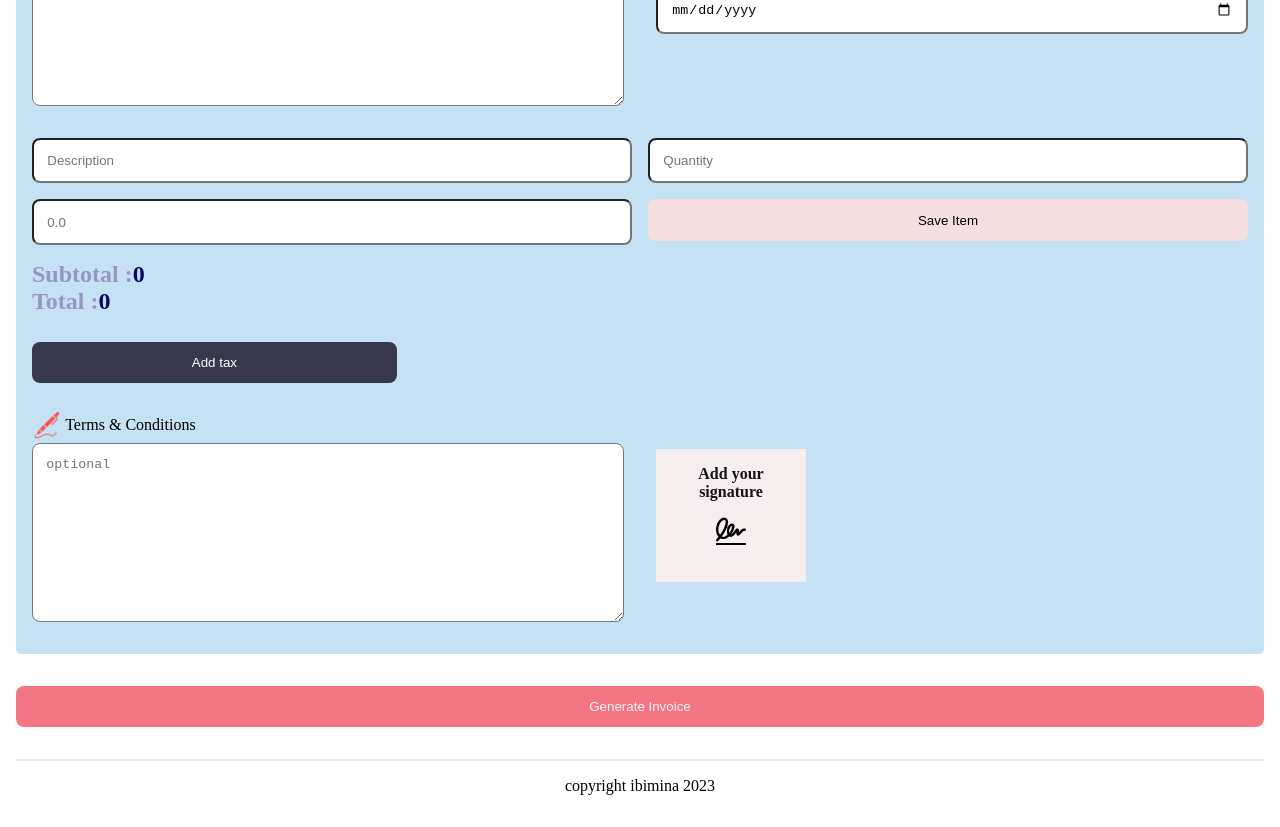
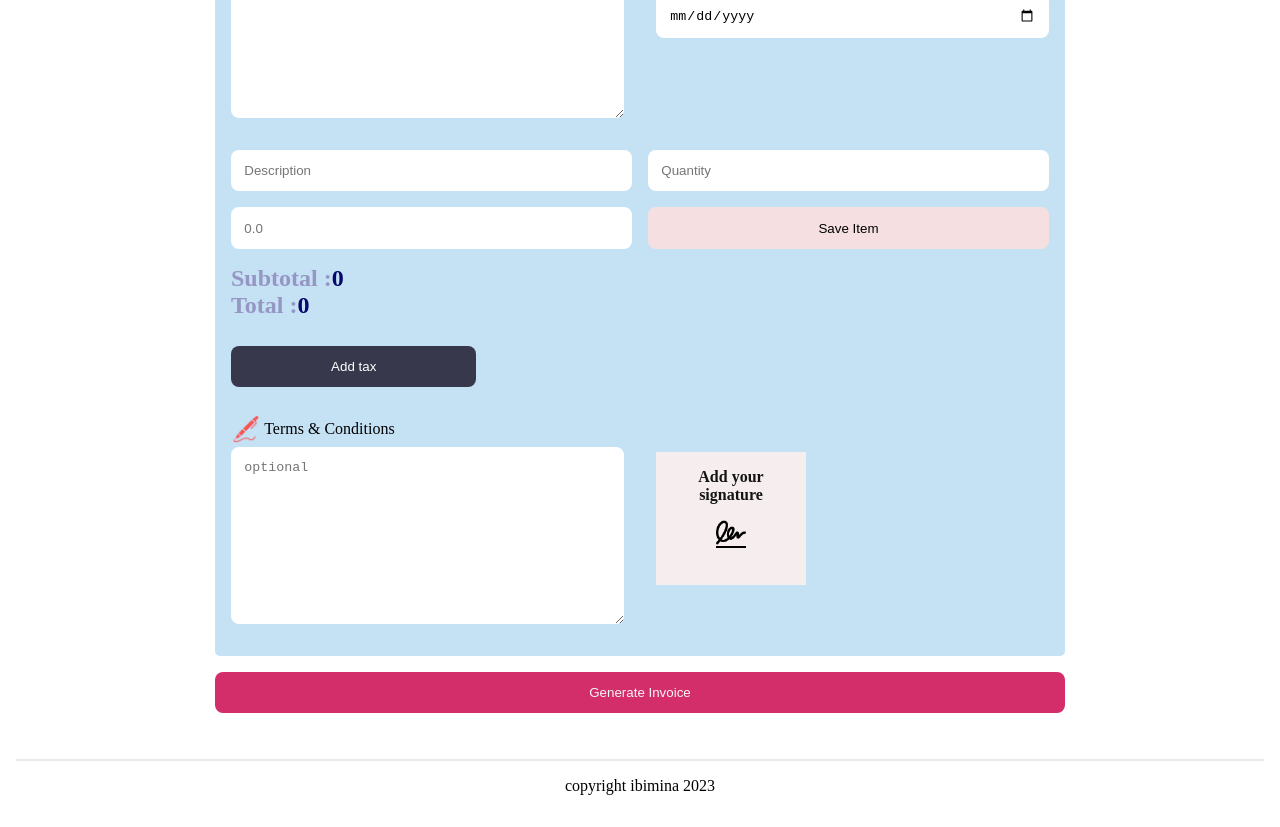
Before and after one commit to ibimina/Bill, a Next.js app: page /invoiceform in a window 1280 px wide. Shown: the part 440-1267 px from the top of the page. Built offline with nearby package versions, Linux system fonts and the light colour scheme.

Commit message:
docs: add pseudo classes

```diff
--- a/src/styles/Home.module.css
+++ b/src/styles/Home.module.css
@@ -13,6 +13,11 @@
   width: 100%;
   padding: 1em;
   border-radius: 8px;
+  border: none;
+  outline: none;
+}
+.input:focus,.invoice textarea:focus{
+  border: 2px solid #d32d6a;
 }
 .label {
   display: block;
@@ -115,9 +120,25 @@
   color: rgb(2, 2, 2);
   background-color: rgb(246, 223, 225);
 }
+.add:hover {
+  cursor: pointer;
+  background-color: #d32d6a;
+  transition: all 0.5s ease-in-out;
+  color: #fff;
+}
+.add:focus{
+  border: 2px solid;
+}
 .save {
   color: rgb(246, 246, 246);
-  background-color: rgb(244, 117, 131);
+  background-color: #d32d6a;
+    max-width: 850px;
+ margin: 1em auto;
+}
+.save:hover{
+cursor: pointer;
+background-color: #06061e;
+transition: all 0.5s ease-in-out;
 }
 .addtax {
   padding: 1em 0.5em;
@@ -128,6 +149,11 @@
   color: #fff;
   margin: 2em 0;
   display: block;
+}
+.addtax:hover {
+  cursor: pointer;
+  background-color: #d32d6a;
+  transition: all 0.5s ease-in-out;
 }
 .sign img {
   margin: 1em auto 0;
@@ -170,7 +196,9 @@ border-radius: 8px;
   background-color: #c5e1f4;
   padding: 1em;
   border-radius: 5px;
-  margin-bottom: 2em;
+  max-width: 850px;
+  width: 100%;
+  margin: 1em auto;
 }
 .table{
   width: 100%;
```
